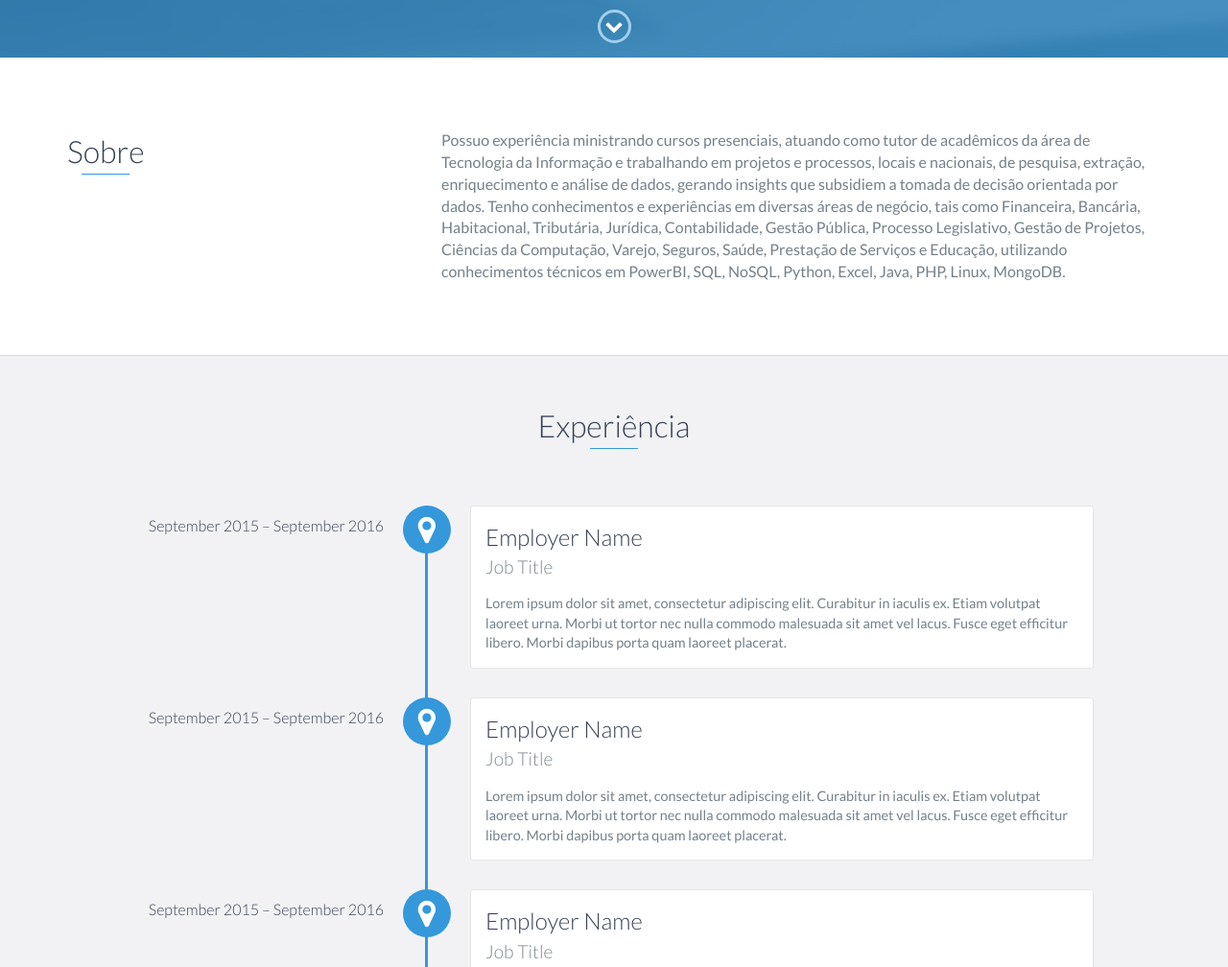
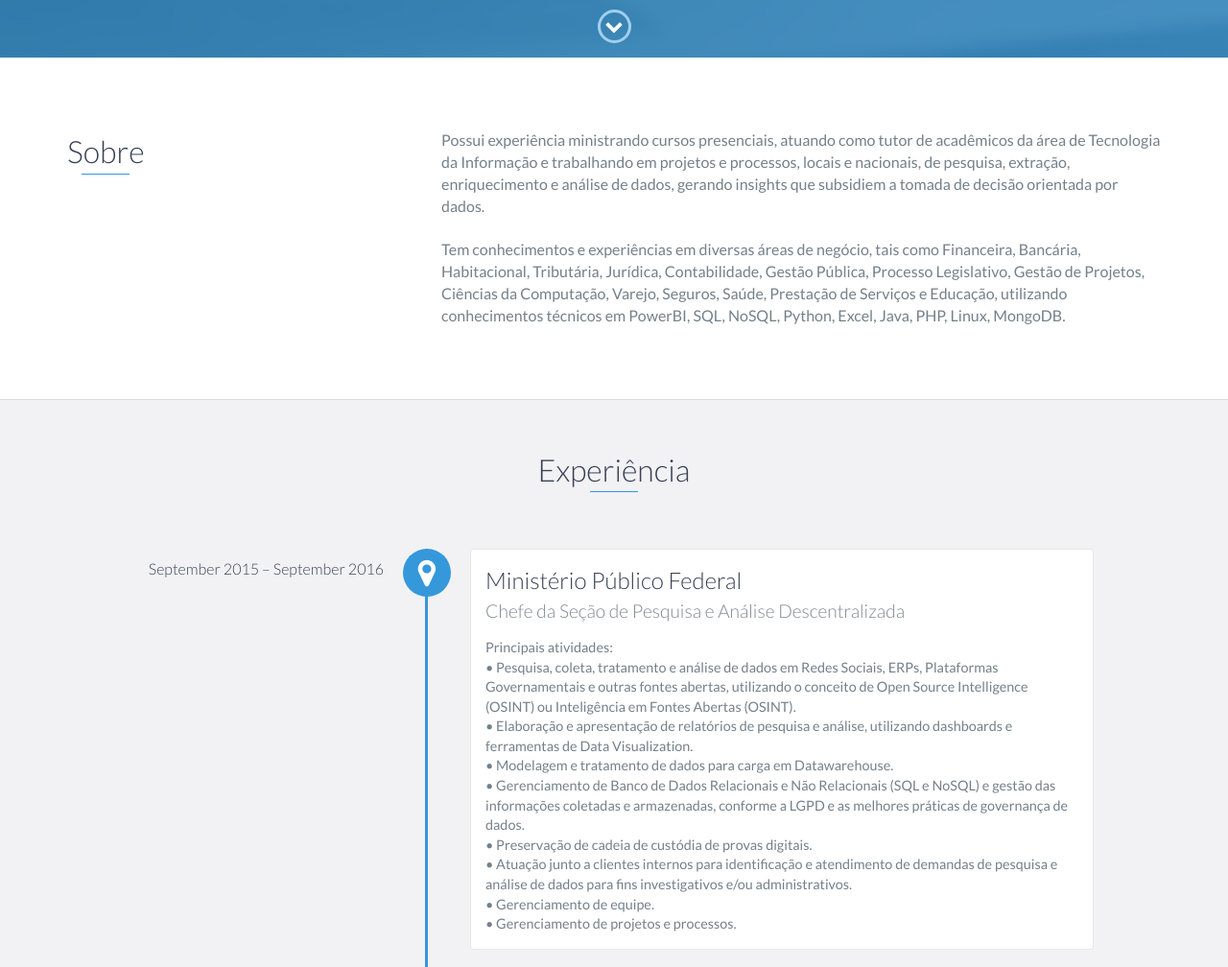
Before and after one commit to joeldeomelo/joeldeomelo.github.io, a website: page index.html in a window 1280 px wide. Shown: the part 740-1748 px from the top of the page at 96% size. Drawn offline with nearby package versions, Linux system fonts and the light colour scheme.

Commit message:
Versão 1.0.1

```diff
--- a/index.html
+++ b/index.html
@@ -73,9 +73,9 @@
                 </div>
                 <div class="col-md-8">
                     <p>
-                        Possuo experiência ministrando cursos presenciais, atuando como tutor de acadêmicos da área de Tecnologia da Informação e trabalhando em projetos e processos, locais e nacionais, de pesquisa, extração, enriquecimento e análise de dados, gerando insights que subsidiem a tomada de decisão orientada por dados.
-
-                        Tenho conhecimentos e experiências em diversas áreas de negócio, tais como Financeira, Bancária, Habitacional, Tributária, Jurídica, Contabilidade, Gestão Pública, Processo Legislativo, Gestão de Projetos, Ciências da Computação, Varejo, Seguros, Saúde, Prestação de Serviços e Educação, utilizando conhecimentos técnicos em PowerBI, SQL, NoSQL, Python, Excel, Java, PHP, Linux, MongoDB.
+                        Possui experiência ministrando cursos presenciais, atuando como tutor de acadêmicos da área de Tecnologia da Informação e trabalhando em projetos e processos, locais e nacionais, de pesquisa, extração, enriquecimento e análise de dados, gerando insights que subsidiem a tomada de decisão orientada por dados.
+                        <br><br>
+                        Tem conhecimentos e experiências em diversas áreas de negócio, tais como Financeira, Bancária, Habitacional, Tributária, Jurídica, Contabilidade, Gestão Pública, Processo Legislativo, Gestão de Projetos, Ciências da Computação, Varejo, Seguros, Saúde, Prestação de Serviços e Educação, utilizando conhecimentos técnicos em PowerBI, SQL, NoSQL, Python, Excel, Java, PHP, Linux, MongoDB.
                     </p>
                 </div>
             </div>
@@ -87,10 +87,19 @@
         <h2 class="heading">Experiência</h2>
         <div id="experience-timeline">
             <div data-date="September 2015 – September 2016">
-                <h3>Employer Name</h3>
-                <h4>Job Title</h4>
+                <h3>Ministério Público Federal</h3>
+                <h4>Chefe da Seção de Pesquisa e Análise Descentralizada</h4>
                 <p>
-                    Lorem ipsum dolor sit amet, consectetur adipiscing elit. Curabitur in iaculis ex. Etiam volutpat laoreet urna. Morbi ut tortor nec nulla commodo malesuada sit amet vel lacus. Fusce eget efficitur libero. Morbi dapibus porta quam laoreet placerat.
+                    Principais atividades:<br>
+                        •	Pesquisa, coleta, tratamento e análise de dados em Redes Sociais, ERPs, Plataformas Governamentais e outras fontes abertas, utilizando o conceito de Open Source Intelligence (OSINT) ou Inteligência em Fontes Abertas (OSINT).<br>
+                        •	Elaboração e apresentação de relatórios de pesquisa e análise, utilizando dashboards e ferramentas de Data Visualization.<br>
+                        •	Modelagem e tratamento de dados para carga em Datawarehouse.<br>
+                        •	Gerenciamento de Banco de Dados Relacionais e Não Relacionais (SQL e NoSQL) e gestão das informações coletadas e armazenadas, conforme a LGPD e as melhores práticas de governança de dados.<br>
+                        •	Preservação de cadeia de custódia de provas digitais.<br>
+                        •	Atuação junto a clientes internos para identificação e atendimento de demandas de pesquisa e análise de dados para fins investigativos e/ou administrativos.<br>
+                        •	Gerenciamento de equipe.<br>
+                        •	Gerenciamento de projetos e processos.<br>
+
                 </p>
             </div>
 
```
